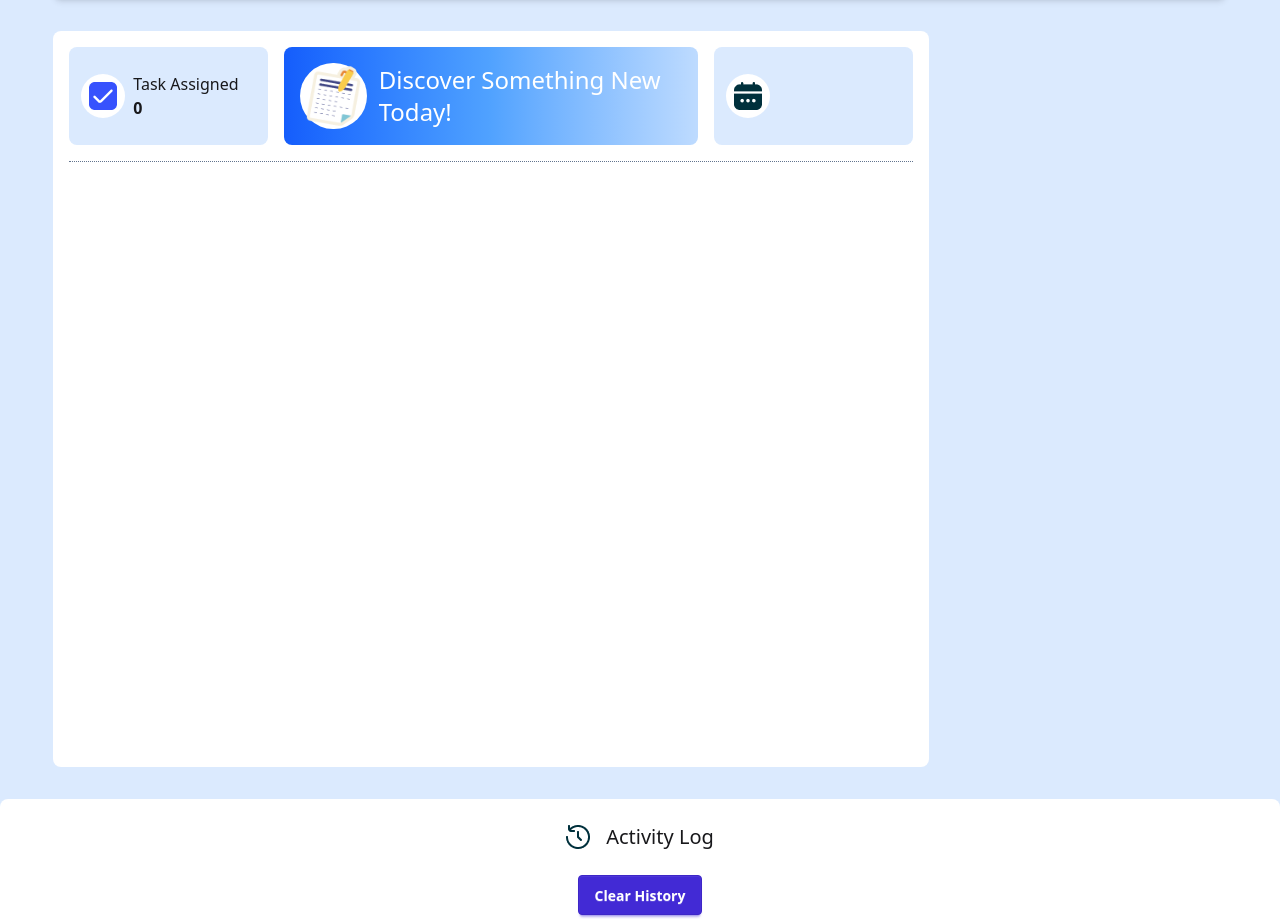
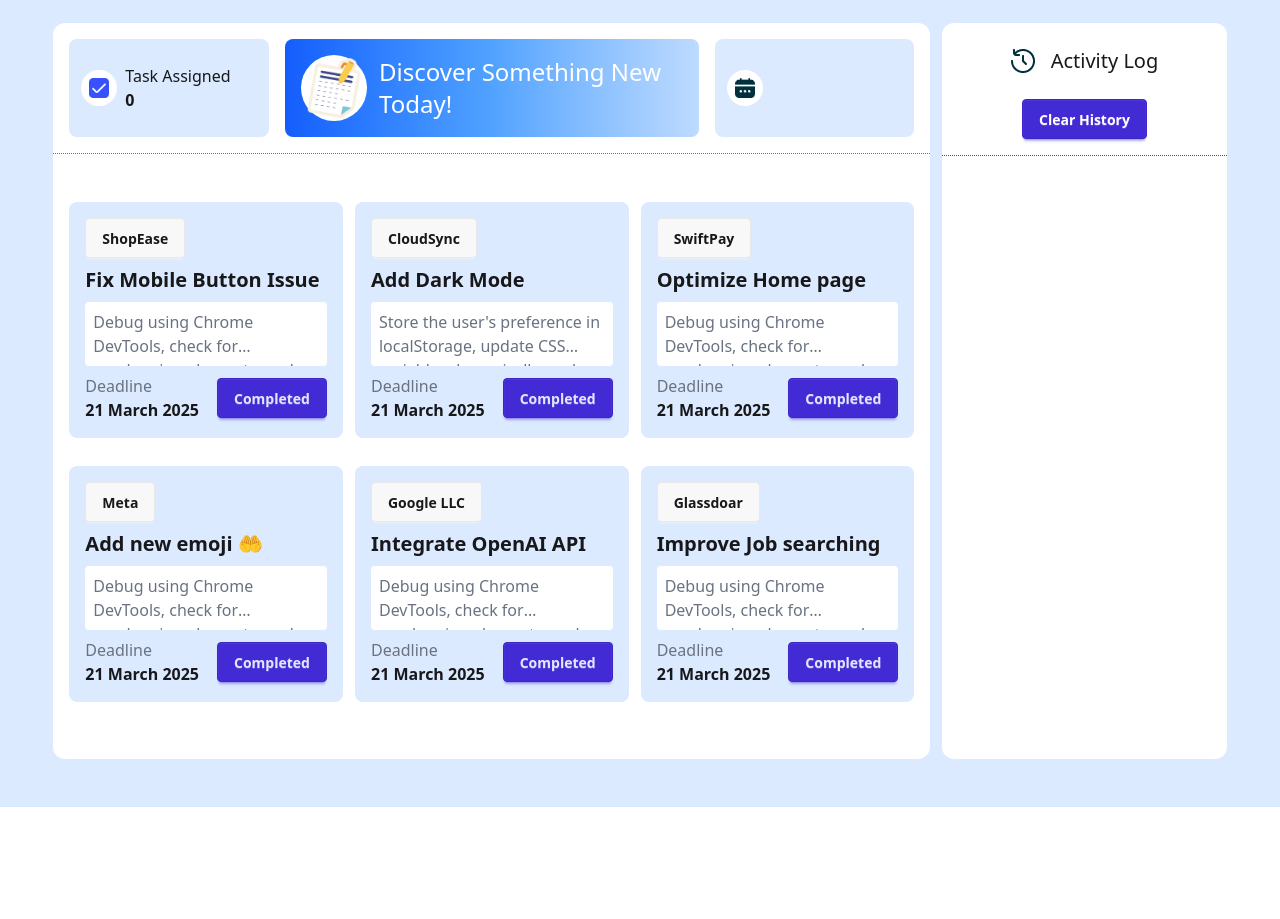
Before and after one commit to zingrin/A-5-Dev-Board, a plain HTML site: page index.html in a window 1280 px wide. Shown: the part 169-1088 px from the top of the page. After the commit the page ends 976 px from the top, so only its background shows below. Drawn offline with nearby package versions, Linux system fonts and the light colour scheme.

Commit message:
cards section

```diff
--- a/index.html
+++ b/index.html
@@ -1,5 +1,6 @@
 <!DOCTYPE html>
 <html lang="en">
+
 <head>
   <meta charset="UTF-8">
   <meta name="viewport" content="width=device-width, initial-scale=1.0">
@@ -11,8 +12,8 @@
 
 
 </head>
+
 <body class="bg-blue-100  py-4 ">
-<section class=" min-h-screen mx-auto py-6 w-full">
   <header class="bg-slate-100 shadow-md rounded-lg w-11/12 px-6 py-4 mx-auto">
     <nav class="flex justify-between items-center py-4 px-4">
       <div class="flex items-center gap-x-2">
@@ -24,76 +25,173 @@
           <img src="./assets/checkbox.png" alt="">
           <span class="font-bold text-2xl" id="btn-count">23</span>
         </div>
-          <div><img class="btn bg-transparent border-none  hover:cursor-pointer shadow-none hover:bg-transparent" id="themchange" src="./assets/theme-btn.png" alt="">
+        <div><img class="btn bg-transparent border-none  hover:cursor-pointer shadow-none hover:bg-transparent"
+            id="themchange" src="./assets/theme-btn.png" alt="">
         </div>
       </div>
     </nav>
   </header>
-<section class="max-w-11/12 mx-auto grid grid-cols-1 md:grid-cols-4 md:gap-x-4 py-8 min-h-screen gap-y-4">
-<main class="col-span-3 border-none bg-white rounded-lg p-4">
-  <div class="grid grid-cols-1 md:grid-cols-4 gap-x-4 gap-y-3">
-    <!-- new today nav-section -->
+
+  <main class="max-w-11/12 mx-auto  grid grid-cols-4 py-8 mt-4 gap-x-3 rounded-lg min-h-screen">
+    <!-- task section -->
+    <section class="bg-white col-span-3 rounded-xl">
+      <!-- main header section -->
+      <div class="grid grid-cols-4 gap-x-4 gap-y-3 mt-4 mx-4">
+        <!-- task assign -->
         <div class="flex items-center bg-blue-100 rounded-lg p-3 col-span-1 gap-x-2">
-
           <div class="bg-white p-2 rounded-full">
-        <img class="max-w-60" src="./assets/checkbox.png" alt="">
-
+            <img class="max-w-[20px]" src="./assets/checkbox.png" alt="">
           </div>
           <div>
-        <p>Task Assigned</p>
-        <p                   class="font-bold">0<span id="task-Assign"></span>
-      </p>
+            <p class="">Task Assigned</p>
+            <p class="font-bold">0<span id="taskAssign"></span></p>
           </div>
         </div>
-    <div id="discover" class="col-span-2 bg-gradient-to-r from-blue-600 via-blue-400 to-blue-200 rounded-lg hover:cursor-pointer">
+        <!-- Discover section -->
+        <div id="discover"
+          class="col-span-2 bg-gradient-to-r from-blue-600 via-blue-400 to-blue-200 rounded-lg hover:cursor-pointer">
           <div class="flex items-center p-4 text-white gap-x-3">
             <div class="bg-white rounded-full">
               <img src="./assets/board.png" alt="board">
             </div>
             <p class="font-medium  text-2xl">Discover Something New Today!</p>
           </div>
+        </div>
 
-  </div>
-  <!-- date  -->
+        <!-- Date  -->
         <div class=" col-span-1 flex items-center bg-blue-100 rounded-lg p-3 gap-x-2">
           <div class="bg-white p-2 rounded-full">
-      <img class="max-w-80"src="./assets/calender.png" alt="" >
+            <img class="max-w-[20px]" src="./assets/calender.png" alt="">
+          </div>
+          <div>
+            <p id="day"></p>
+            <p id="fullDate" class="font-bold"></p>
+          </div>
         </div>
 
-</div>
+
 
       </div>
       <hr class="border-t-slate-500 border-dotted my-4">
-  <!--  card section -->
+      <!-- task card section -->
 
-  <section id="takeCard" class="grid grid-cols-1 sm:grid-cols-2 lg:grid-cols-3 mt-8 gap-3">
+      <section id="takeCard" class="grid grid-cols-3 p-4 gap-3">
         <!-- cards -->
+        <div class="min-w-64 bg-blue-100 mt-4 p-4 space-y-2 rounded-lg">
+          <button class="btn">ShopEase</button>
+          <h1 class="font-bold text-xl">Fix Mobile Button Issue </h1>
+          <div class="bg-white h-16 line-clamp-2 p-2 overflow-hidden rounded">
+            <p class="text-gray-500 ">Debug using Chrome DevTools, check for overlapping elements, and ensure onClick works properly</p>
+
+          </div>
+          <div class="flex justify-between items-center">
+            <div>
+              <p class="text-gray-500">Deadline</p>
+              <p class="font-bold">21 March 2025</p>
+            </div>
+            <button class="btn btn-primary">Completed</button>
+          </div>
+        </div>
+        <div class="min-w-64 bg-blue-100 mt-4 p-4 space-y-2 rounded-lg">
+          <button class="btn">CloudSync</button>
+          <h1 class="font-bold text-xl">Add Dark Mode</h1>
+          <div class="bg-white h-16 line-clamp-2 p-2 overflow-hidden rounded">
+            <p class="text-gray-500 ">Store the user's preference in localStorage, update CSS variables dynamically, and apply a smooth transition effect.</p>
+
+          </div>
+          <div class="flex justify-between items-center">
+            <div>
+              <p class="text-gray-500">Deadline</p>
+              <p class="font-bold">21 March 2025</p>
+            </div>
+            <button class="btn btn-primary">Completed</button>
+          </div>
+        </div>
+        <div class="min-w-64 bg-blue-100 mt-4 p-4 space-y-2 rounded-lg">
+          <button class="btn">SwiftPay</button>
+          <h1 class="font-bold text-xl">Optimize  Home page </h1>
+          <div class="bg-white h-16 line-clamp-2 p-2 overflow-hidden rounded">
+            <p class="text-gray-500 ">Debug using Chrome DevTools, check for overlapping elements, and ensure onClick works properly</p>
+
+          </div>
+          <div class="flex justify-between items-center">
+            <div>
+              <p class="text-gray-500">Deadline</p>
+              <p class="font-bold">21 March 2025</p>
+            </div>
+            <button class="btn btn-primary">Completed</button>
+          </div>
+        </div>
+        <div class="min-w-64 bg-blue-100 mt-4 p-4 space-y-2 rounded-lg">
+          <button class="btn">Meta</button>
+          <h1 class="font-bold text-xl">Add new emoji 🤲</h1>
+          <div class="bg-white h-16 line-clamp-2 p-2 overflow-hidden rounded">
+            <p class="text-gray-500 ">Debug using Chrome DevTools, check for overlapping elements, and ensure onClick works properly</p>
+
+          </div>
+          <div class="flex justify-between items-center">
+            <div>
+              <p class="text-gray-500">Deadline</p>
+              <p class="font-bold">21 March 2025</p>
+            </div>
+            <button class="btn btn-primary">Completed</button>
+          </div>
+        </div>
+        <div class="min-w-64 bg-blue-100 mt-4 p-4 space-y-2 rounded-lg">
+          <button class="btn">Google LLC</button>
+          <h1 class="font-bold text-xl">Integrate OpenAI API </h1>
+          <div class="bg-white h-16 line-clamp-2 p-2 overflow-hidden rounded">
+            <p class="text-gray-500 ">Debug using Chrome DevTools, check for overlapping elements, and ensure onClick works properly</p>
+
+          </div>
+          <div class="flex justify-between items-center">
+            <div>
+              <p class="text-gray-500">Deadline</p>
+              <p class="font-bold">21 March 2025</p>
+            </div>
+            <button class="btn btn-primary">Completed</button>
+          </div>
+        </div>
+        <div class="min-w-64 bg-blue-100 mt-4 p-4 space-y-2 rounded-lg">
+          <button class="btn">Glassdoar</button>
+          <h1 class="font-bold text-xl">Improve Job searching</h1>
+          <div class="bg-white h-16 line-clamp-2 p-2 overflow-hidden rounded">
+            <p class="text-gray-500 ">Debug using Chrome DevTools, check for overlapping elements, and ensure onClick works properly</p>
+
+          </div>
+          <div class="flex justify-between items-center">
+            <div>
+              <p class="text-gray-500">Deadline</p>
+              <p class="font-bold">21 March 2025</p>
+            </div>
+            <button class="btn btn-primary">Completed</button>
+          </div>
+        </div>
       </section>
     </section>
 
-<!-- activity log -->
-<section class="col-span-1  bg-white rounded-lg overflow-auto">
+    </section>
+
+    <section class="bg-white col-span-1 rounded-xl">
       <div class="text-center content-center">
         <div class="flex justify-center items-center py-6 gap-x-4">
-          <img src="assets/activity.png" alt="">
+          <img src="./assets/activity.png" alt="">
           <h3 class="text-xl font-medium">Activity Log</h3>
         </div>
         <button class="btn btn-primary hover:cursor-pointer text-white" id="clearHistory">Clear History</button>
       </div>
       <hr class="border-t-slate-600 border-dotted my-4">
 
-  <!--  history  -->
+      <!-- adding history  -->
       <div id="history" class="overflow-auto p-4 space-y-4">
 
       </div>
-
     </section>
-
   </main>
 
+  <script src="./utilities/utilities.js"></script>
+  <script src="./js/script.js"></script>
 
+</body>
 
-</section>
-<script src="./js/script.js"></script>
-</body>
 </html>
```
Also changed, not shown: utilities/utilities.js (added). Lines whose indentation alone changed are shown as unchanged.
